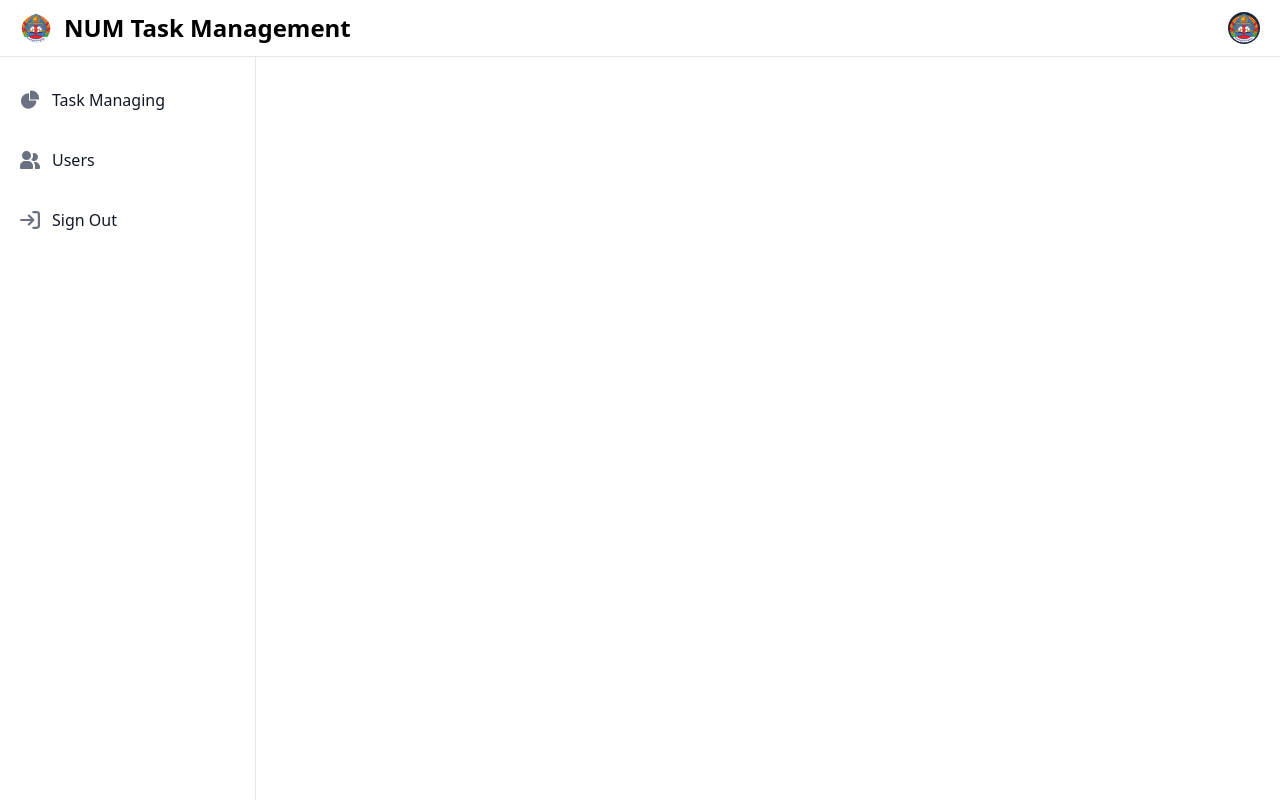
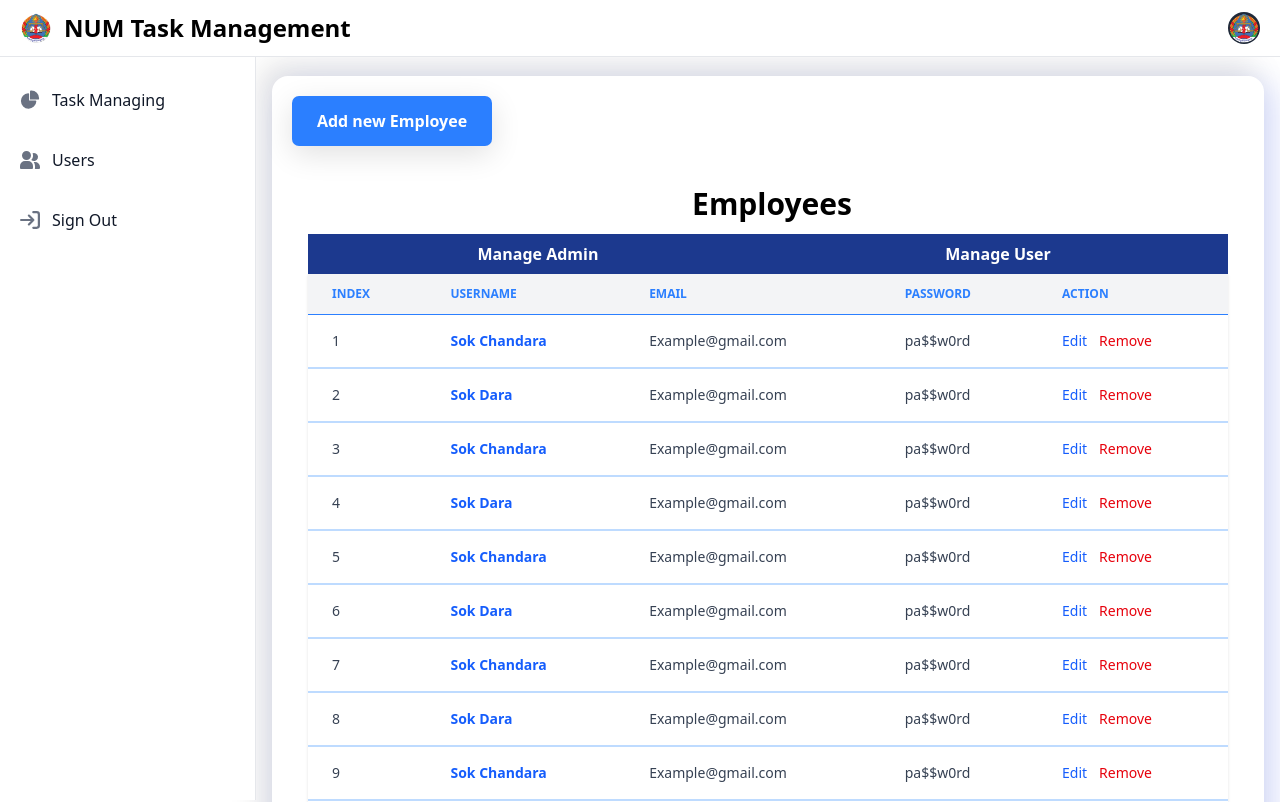
Before and after one commit to thun168/taskmanagemenet_front, a React (Vite) app: page /usersection in a window 1280 px wide. Shown: the top 802 px of the page. Built offline with nearby package versions, Linux system fonts and the light colour scheme.

Commit message:
user section

```diff
--- /dev/null
+++ b/src/components/AdduserBtn.jsx
@@ -0,0 +1,13 @@
+import React from 'react'
+
+const AdduserBtn = () => {
+  return (
+    <>
+    <button className=' w-[200px] cursor-pointer h-[50px] bg-blue-500 rounded-[7px] shadow-[0_8px_30px_rgb(0,0,0,0.12)] hover:bg-blue-900 transition-all duration-100'>
+        <span className='font-bold text-white'>Add new Employee</span>
+    </button>
+    </>
+  )
+}
+
+export default AdduserBtn
--- a/src/components/Sidebar.jsx
+++ b/src/components/Sidebar.jsx
@@ -18,7 +18,7 @@ const Sidebar = () => {
                    </a>
                 </li>
                 <li>
-                    <a href="#" className="flex items-center p-2 text-gray-900 rounded-lg dark:text-white hover:bg-gray-100 dark:hover:bg-gray-700 group">
+                    <a href="/usersection" className="flex items-center p-2 text-gray-900 rounded-lg dark:text-white hover:bg-gray-100 dark:hover:bg-gray-700 group">
                     <svg className="shrink-0 w-5 h-5 text-gray-500 transition duration-75 dark:text-gray-400 group-hover:text-gray-900 dark:group-hover:text-white" aria-hidden="true" xmlns="http://www.w3.org/2000/svg" fill="currentColor" viewBox="0 0 20 18">
                         <path d="M14 2a3.963 3.963 0 0 0-1.4.267 6.439 6.439 0 0 1-1.331 6.638A4 4 0 1 0 14 2Zm1 9h-1.264A6.957 6.957 0 0 1 15 15v2a2.97 2.97 0 0 1-.184 1H19a1 1 0 0 0 1-1v-1a5.006 5.006 0 0 0-5-5ZM6.5 9a4.5 4.5 0 1 0 0-9 4.5 4.5 0 0 0 0 9ZM8 10H5a5.006 5.006 0 0 0-5 5v2a1 1 0 0 0 1 1h11a1 1 0 0 0 1-1v-2a5.006 5.006 0 0 0-5-5Z"/>
                     </svg>
--- a/src/components/TestTable.jsx
+++ b/src/components/TestTable.jsx
@@ -1,6 +1,6 @@
 import React from 'react';
 
-const Data = [
+export const Data = [
   { id: 1, title: "Design UX/UI", name: "Sok Chandara", timeS: "2025-1-10", timeE: "2025-2-10", status: "completed" },
   { id: 2, title: "Frontend Dev", name: "Sok Dara", timeS: "2025-2-01", timeE: "2025-3-01", status: "In Progress" },
   { id: 3, title: "Design UX/UI", name: "Sok Chandara", timeS: "2025-1-10", timeE: "2025-2-10", status: "completed" },
--- /dev/null
+++ b/src/components/UserTable.jsx
@@ -0,0 +1,38 @@
+import React from 'react'
+import { Data } from './TestTable'
+
+const UserTable = () => {
+  return (
+     <div className="px-4 pb-4">
+          <div className="overflow-x-autos shadow">
+            <table className="w-full text-sm text-left text-gray-700">
+              <thead className="text-xs uppercase bg-gray-100 text-blue-500 border-b">
+                <tr>
+                  <th className="px-6 py-3">Index</th>
+                  <th className="px-6 py-3">Username</th>
+                  <th className="px-6 py-3">Email</th>
+                  <th className="px-6 py-3">password</th>
+                  <th className="px-6 py-3 ">Action</th>
+                </tr>
+              </thead>
+              <tbody>
+                {Data.map((data, index) => (
+                  <tr key={data.id} className="bg-white border-b-2 border-blue-200 hover:bg-gray-50">
+                    <td className="px-6 py-4">{index + 1}</td>
+                    <td className="px-6 py-4 text-blue-600 font-bold whitespace-nowrap">{data.name}</td>
+                    <td className="px-6 py-4">Example@gmail.com</td>
+                    <td className="px-6 py-4">pa$$w0rd</td>
+                    <td className="px-6 py-4 flex space-x-3 ">
+                      <a href="#" className="text-blue-600 hover:underline">Edit</a>
+                      <a href="#" className="text-red-600 hover:underline">Remove</a>
+                    </td>
+                  </tr>
+                ))}
+              </tbody>
+            </table>
+          </div>
+        </div>
+  )
+}
+
+export default UserTable
--- a/src/layout/Dashboard.jsx
+++ b/src/layout/Dashboard.jsx
@@ -3,6 +3,7 @@ import Sidebar from '../components/Sidebar';
 import Navbar from '../components/Navbar';
 import { Routes, Route, BrowserRouter } from 'react-router-dom';
 import TaskManagement from '../pages/TaskManagement';
+import UserSection from '../pages/UserSection';
 
 const Dashboard = () => {
   return (
@@ -20,6 +21,7 @@ const Dashboard = () => {
         <div className="ml-64 p-4 flex-1">
           <Routes>
             <Route path="taskmanage" element={<TaskManagement />} />
+            <Route path="usersection" element={<UserSection />} />
           </Routes>
         </div>
       </div>
--- /dev/null
+++ b/src/pages/UserSection.jsx
@@ -0,0 +1,27 @@
+import React from 'react'
+import UserTable from '../components/UserTable'
+import AdduserBtn from '../components/AdduserBtn'
+
+const UserSection = () => {
+  return (
+    <div className='w-full h-auto rounded-2xl shadow-[-10px_-10px_30px_4px_rgba(0,0,0,0.1),_10px_10px_30px_4px_rgba(45,78,255,0.15)]'>
+        <div className='p-5'>
+            <AdduserBtn/>
+        </div>
+        <div>
+            <h1 className='text-center font-semibold text-3xl pt-5 pr-3 pl-5 pb-3'>Employees</h1>
+            <div className='px-9'>
+                <div className='w-full flex justify-between'>
+                    <button className='w-1/2 text-white font-bold bg-blue-900 py-2'>Manage Admin</button>
+                    <button className='w-1/2 text-white font-bold bg-blue-900'>Manage User</button>
+                </div>
+            </div>
+            <div className='px-5'>
+                <UserTable/>
+            </div>
+        </div>
+    </div>
+  )
+}
+
+export default UserSection
```
